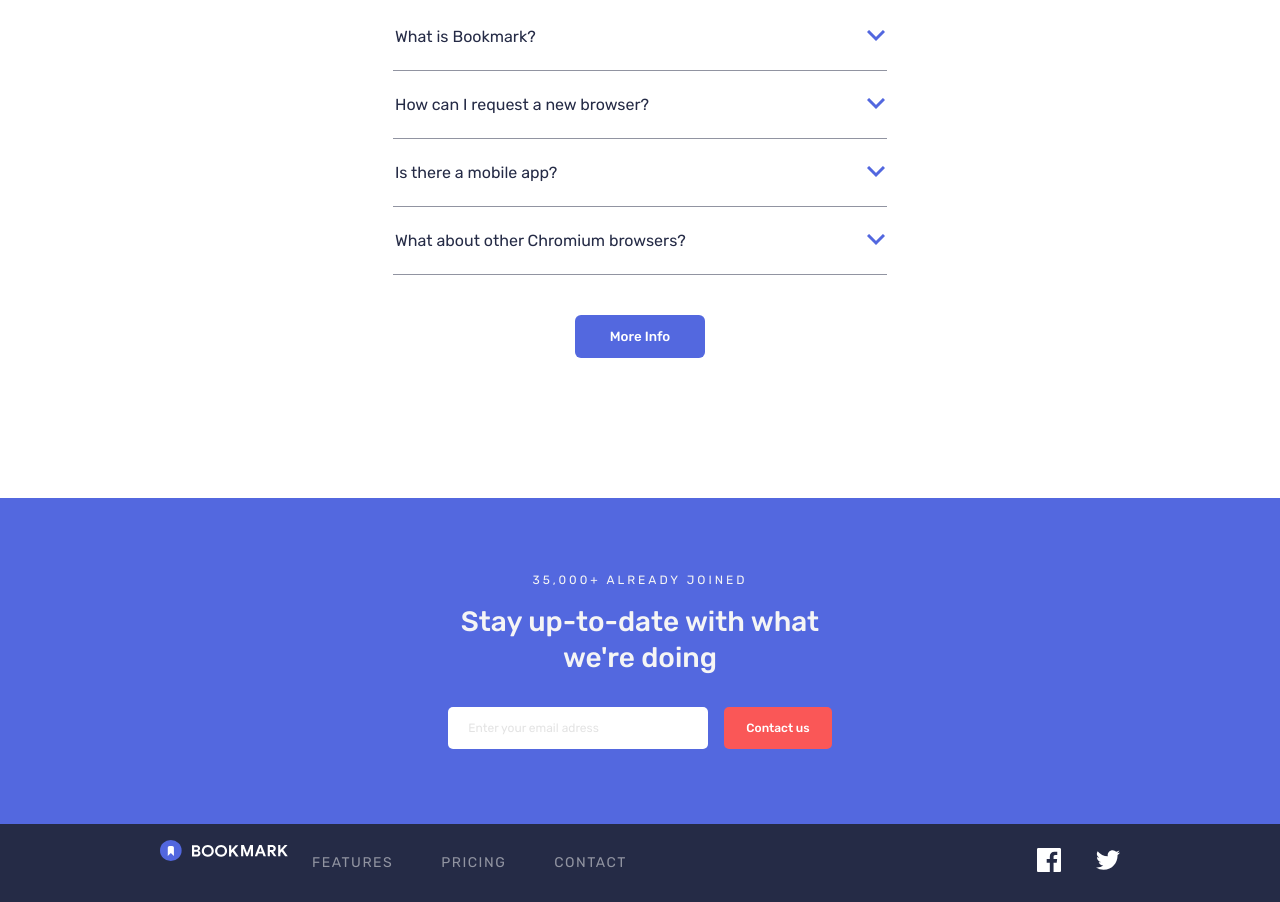
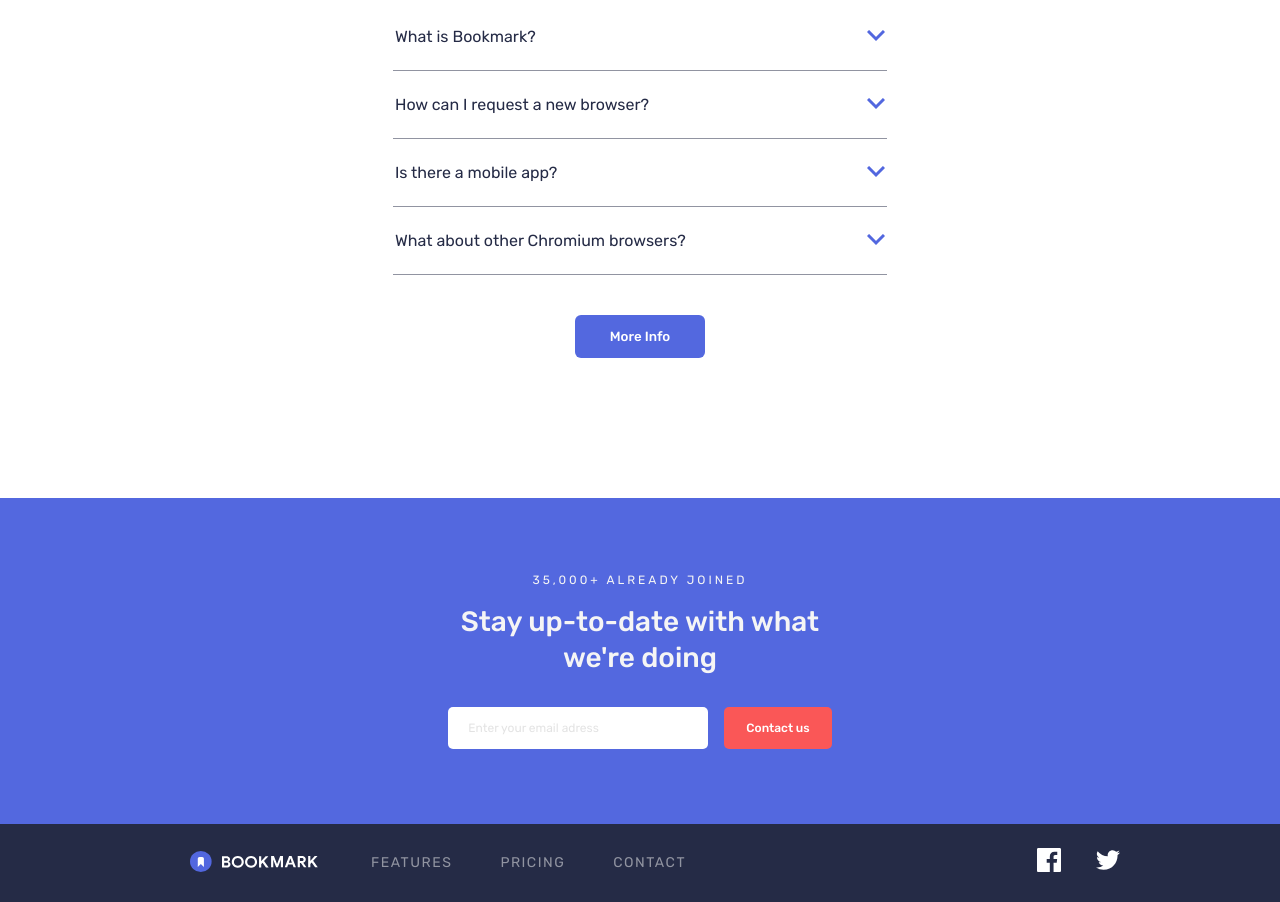
Before and after one commit to Fansters/bookmark-landing-page-master, a plain HTML site: page index.html in a window 1280 px wide. Shown: the part 2574-3476 px from the top of the page. Drawn offline with Linux system fonts and the light colour scheme.

Commit message:
fixing footer links

```diff
--- a/app/scss/_footer.scss
+++ b/app/scss/_footer.scss
@@ -206,4 +206,9 @@
 			padding: 0;
 		}
 	}
+   .header__logo{
+      width: fit-content;
+      margin: 0 auto;
+      padding: 0.675rem 1.5rem;
+   }
 }
```
Also changed, not shown: dist/style.css, 1 other file.
